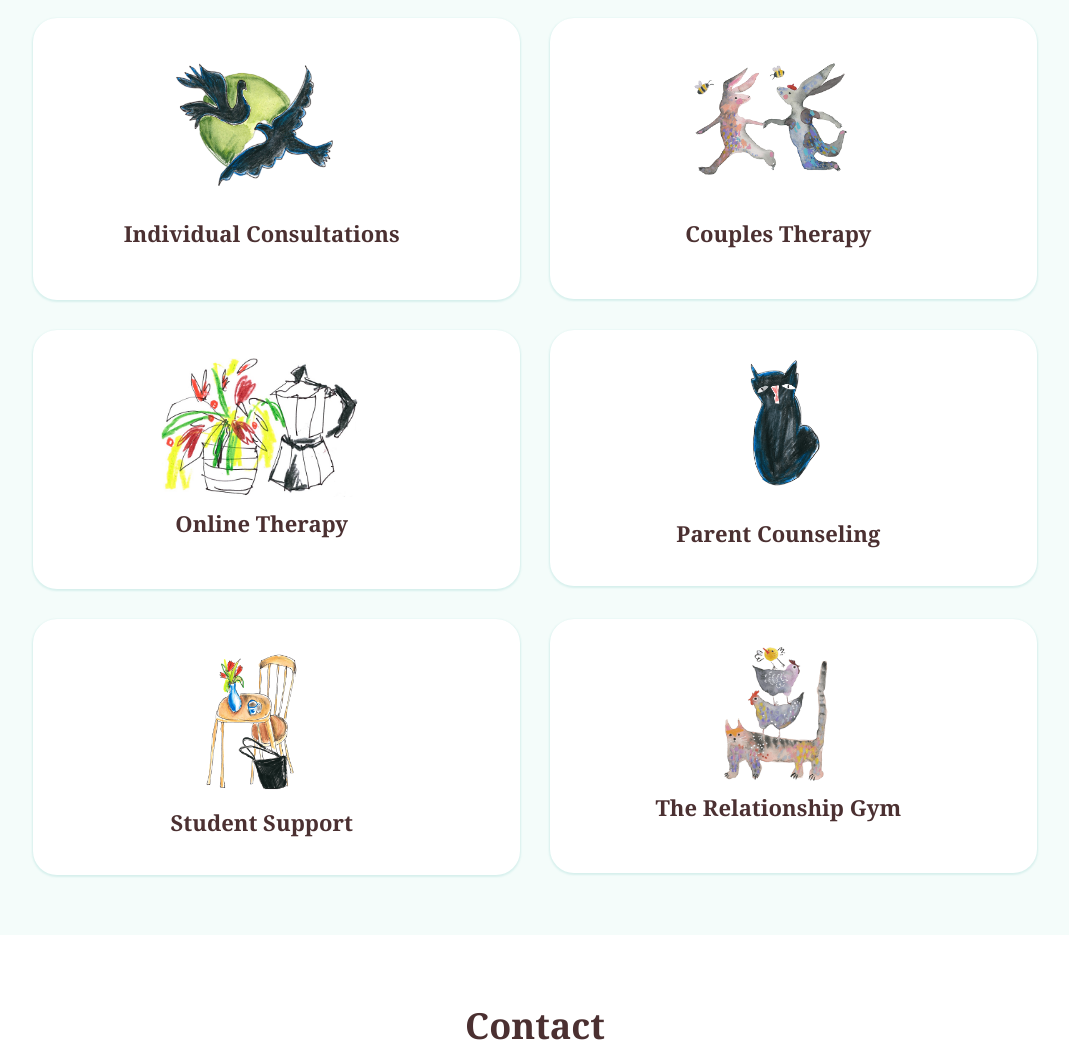
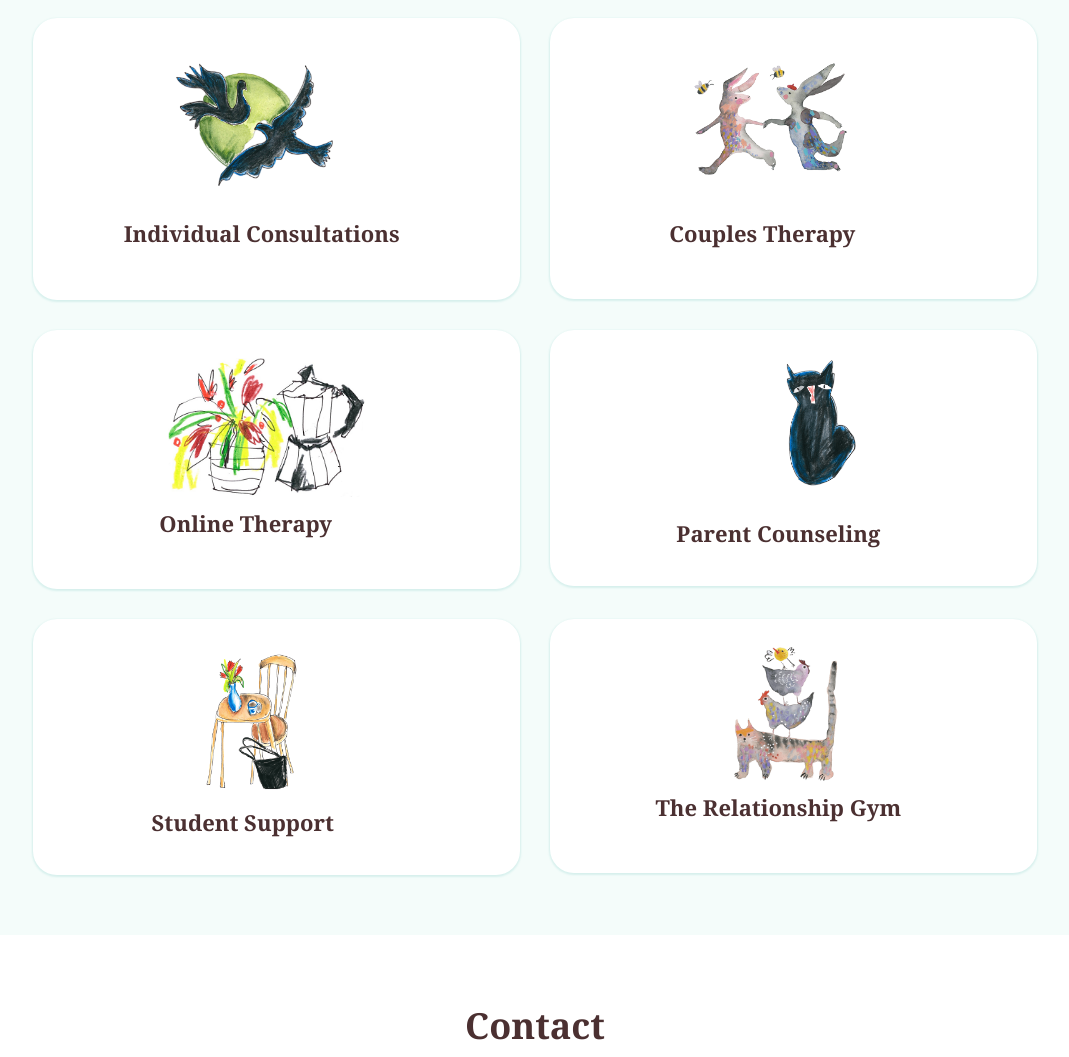
Before and after one commit to nevermindpsykolog/nevermindpsykolog.github.io, a plain HTML site: page index_en.html in a window 1280 px wide. Shown: the part 837-1894 px from the top of the page, without its empty margins (105-1174 px from the left). Drawn offline with Linux system fonts and the light colour scheme.

Commit message:
css updated

```diff
--- a/assets/css/style.css
+++ b/assets/css/style.css
@@ -899,6 +899,7 @@ nav ul li a.active {
 .service_item .item_contact_couples {
   margin-top: 36px;
   margin-bottom: -30px;
+  margin-left: -32px;
 }
 .service_item .item_icon_individual {
   width: 85%;
@@ -944,6 +945,7 @@ nav ul li a.active {
 }
 .service_item .item_icon_parental img {
   width: 39%;
+  margin-left: 72px;
 }
 .service_item .item_contact_parental {
   margin-top: 25px;
@@ -973,6 +975,7 @@ nav ul li a.active {
 .service_item .item_contact_students {
   margin-top: 4px;
   margin-bottom: -38px;
+  margin-left: -38px;
 }
 .service_item .item_icon_galanta {
   width: 85%;
@@ -996,6 +999,7 @@ nav ul li a.active {
 .service_item .item_icon_galanta img {
   margin-top: -35px;
   width: 31%;
+  margin-left: 20px;
 }
 .service_item .item_contact_galanta {
   margin-top: 4px;
@@ -1023,10 +1027,12 @@ nav ul li a.active {
 .service_item .item_icon_online img {
   margin-top: -35px;
   width: 59%;
+  margin-left: 14px;
 }
 .service_item .item_contact_online {
   margin-top: 4px;
   margin-bottom: -32px;
+  margin-left: -32px;
 }
 
 .content {
--- a/index_en.html
+++ b/index_en.html
@@ -143,7 +143,7 @@
                 <div class="service_item" onclick="toggleContent(this,'.content_individual')">
                   <div class="item_icon_individual">
                     <img src="assets/images/icons/palomas.png"
-                         alt="Individuella konsultationer - Nevermind Psykolog">
+                         alt="Individual Consultations - Nevermind Psykolog">
                   </div>
                   <div class="item_contact_individual">
                     <h3 class="item_title">Individual Consultations</h3>
@@ -159,7 +159,7 @@
                 <div class="service_item" onclick="toggleContent(this,'.content')">
                   <div class="item_icon_couples">
                     <img src="assets/images/icons/couple.png"
-                         alt="Parterapi - Nevermind Psykolog">
+                         alt="Couples Therapy - Nevermind Psykolog">
                   </div>
                   <div class="item_contact_couples">
                     <h3 class="item_title">Couples Therapy</h3>
@@ -181,7 +181,7 @@
                 <div class="service_item" onclick="toggleContent(this,'.content')">
                   <div class="item_icon_online">
                     <img src="assets/images/icons/coffee.png"
-                         alt="Psykolog online - Nevermind Psykolog">
+                         alt="Online Therapy - Nevermind Psykolog">
                   </div>
                   <div class="item_contact_online">
                     <h3 class="item_title">Online Therapy</h3>
@@ -200,7 +200,7 @@
                 <div class="service_item" onclick="toggleContent(this,'.content_parental')">
                   <div class="item_icon_parental">
                     <img src="assets/images/icons/gato.png"
-                         alt="Föräldrasamtal - Nevermind Psykolog">
+                         alt="Parent Counseling - Nevermind Psykolog">
                   </div>
                   <div class="item_contact_parental">
                     <h3 class="item_title">Parent Counseling</h3>
@@ -216,7 +216,7 @@
                 <div class="service_item" onclick="toggleContent(this,'.content')">
                   <div class="item_icon_students">
                     <img src="assets/images/icons/mesa.png"
-                         alt="Studenthjälpen - Nevermind Psykolog">
+                         alt="Student Support - Nevermind Psykolog">
                   </div>
                   <div class="item_contact_students">
                     <h3 class="item_title">Student Support</h3>
@@ -235,7 +235,7 @@
                 <div class="service_item" onclick="toggleContent(this,'.content')">
                   <div class="item_icon_galanta">
                     <img src="assets/images/icons/group.png"
-                         alt="Galanta Gruppen - Nevermind Psykolog">
+                         alt="The Relationship Gym - Nevermind Psykolog">
                   </div>
                   <div class="item_contact_galanta">
                     <h3 class="item_title">The Relationship Gym</h3>
```
